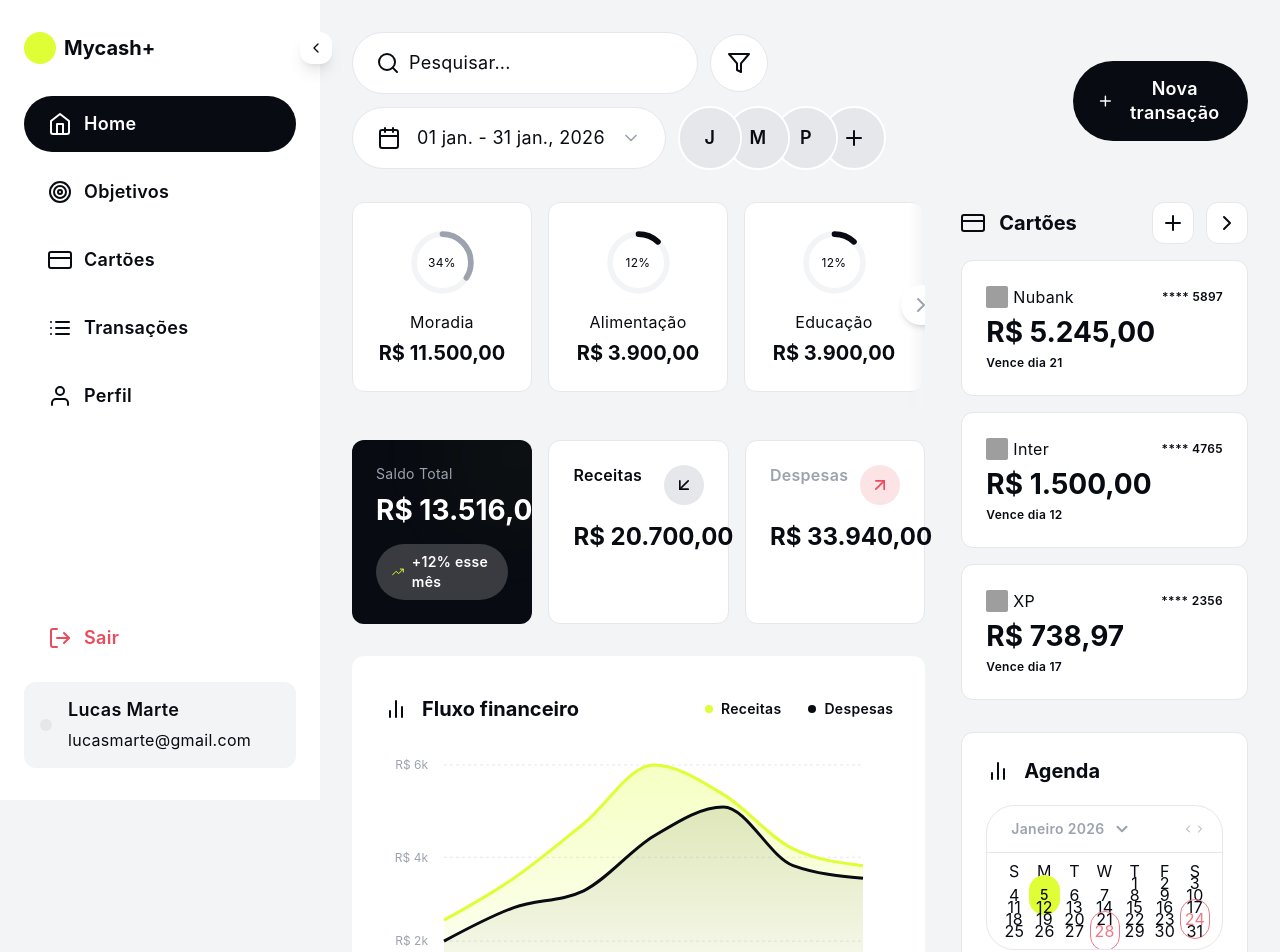
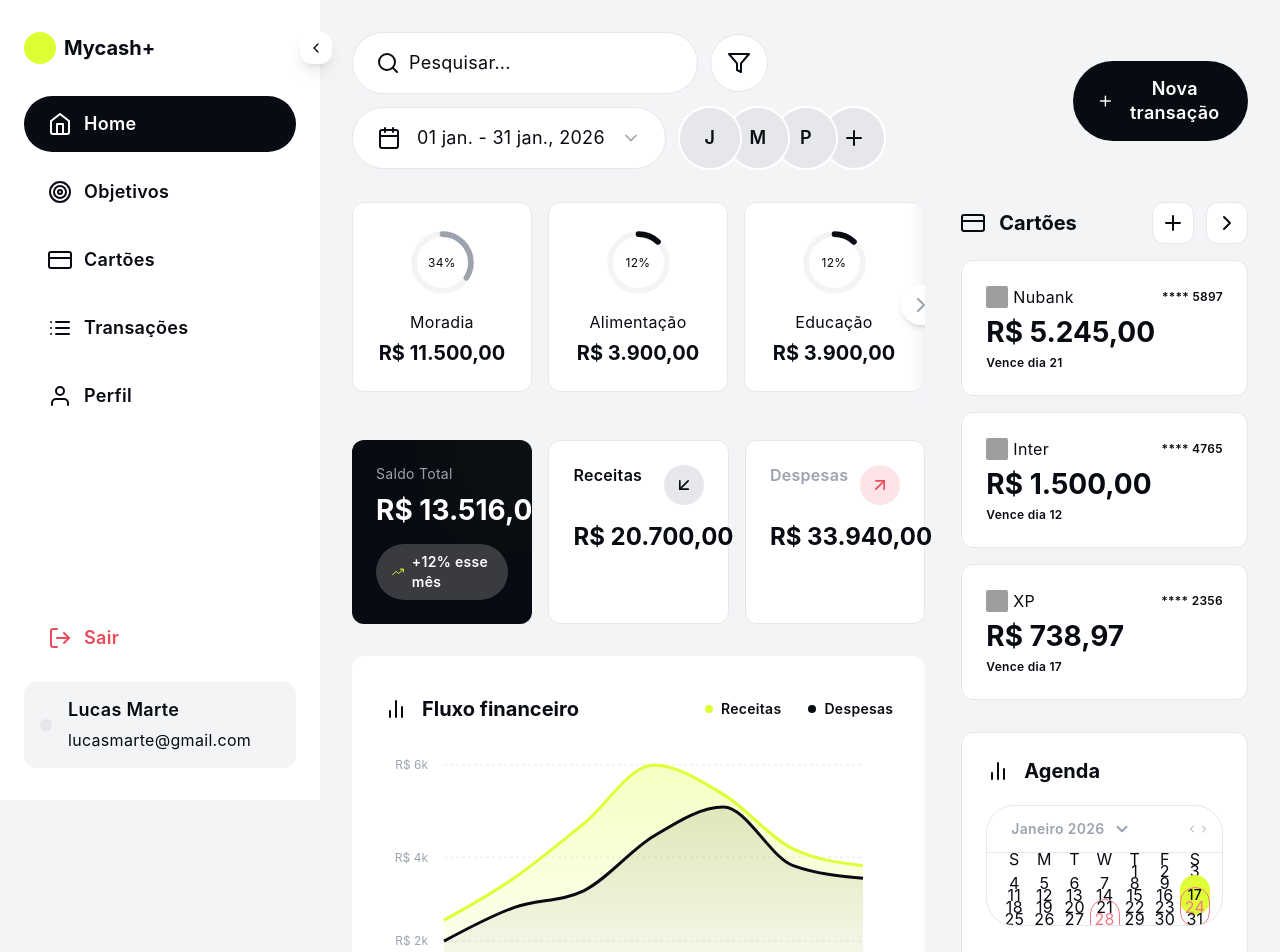
Before and after one commit to contatomarteacademy-design/projeto-teste-sequencia-prompts, a React (Vite) app: page / in a window 1280 px wide. Shown: the top 952 px of the page. Built offline with nearby package versions, Linux system fonts and the light colour scheme; grey boxes are pictures that could not be loaded.

Commit message:
fix: corrigir diagramação do calendário e atualizar imagens dos objetivos do Figma

```diff
--- a/src/components/dashboard/AgendaWidget.tsx
+++ b/src/components/dashboard/AgendaWidget.tsx
@@ -55,56 +55,9 @@ export default function AgendaWidget() {
     });
   };
 
-  // Verificar se é hoje
+  // Verificar se é hoje (17 de janeiro de 2026 para o mock)
   const isToday = (day: number) => {
-    const today = new Date();
-    return (
-      day === today.getDate() &&
-      month === today.getMonth() &&
-      year === today.getFullYear()
-    );
-  };
-
-  // Renderizar células do calendário
-  const renderCalendarDays = () => {
-    const days = [];
-
-    // Células vazias antes do primeiro dia do mês
-    for (let i = 0; i < startingDayOfWeek; i++) {
-      days.push(
-        <div key={`empty-${i}`} className="flex items-center justify-center h-12" />
-      );
-    }
-
-    // Dias do mês
-    for (let day = 1; day <= daysInMonth; day++) {
-      const dayEvents = getEventsForDate(day);
-      const hasEvent = dayEvents.length > 0;
-      const isCurrentDay = isToday(day);
-
-      days.push(
-        <div
-          key={day}
-          className="flex items-center justify-center h-12 relative"
-        >
-          {isCurrentDay ? (
-            <div className="w-10 h-10 bg-brand-500 rounded-full flex items-center justify-center">
-              <span className="text-label-sm font-medium text-neutral-1100">
-                {day}
-              </span>
-            </div>
-          ) : hasEvent ? (
-            <div className="w-10 h-10 border border-red-400 rounded-full flex items-center justify-center">
-              <span className="text-paragraph-md text-red-400">{day}</span>
-            </div>
-          ) : (
-            <span className="text-paragraph-md text-neutral-1100">{day}</span>
-          )}
-        </div>
-      );
-    }
-
-    return days;
+    return day === 17 && month === 0 && year === 2026;
   };
 
   // Eventos do mês atual ordenados por data
@@ -127,10 +80,10 @@ export default function AgendaWidget() {
       </div>
 
       {/* Calendário */}
-      <div className="border border-neutral-300 rounded-[28px] overflow-hidden mb-4">
+      <div className="bg-neutral-0 border border-neutral-300 rounded-[28px] overflow-hidden mb-4">
         {/* Header do Calendário */}
-        <div className="flex items-center justify-between px-4 py-1 border-b border-neutral-300">
-          <div className="flex items-center gap-2 px-2 py-[10px] rounded-[100px] hover:bg-neutral-200 transition-colors cursor-pointer">
+        <div className="flex items-center justify-between pl-4 pr-3 py-1 border-b border-neutral-300">
+          <div className="flex items-center gap-2 pl-2 pr-1 py-[10px] rounded-[100px] hover:bg-neutral-200 transition-colors cursor-pointer">
             <span className="text-label-sm text-neutral-500">
               {monthNames[month]} {year}
             </span>
@@ -169,21 +122,72 @@ export default function AgendaWidget() {
         </div>
 
         {/* Grid do Calendário */}
-        <div className="p-3">
+        <div className="px-3 py-0">
           {/* Dias da semana */}
-          <div className="grid grid-cols-7 gap-0 mb-0">
+          <div className="flex h-12 items-start justify-center">
             {weekDays.map((day, index) => (
               <div
                 key={index}
-                className="flex items-center justify-center h-12 text-paragraph-md text-neutral-1100"
+                className="flex flex-[1_0_0] items-center justify-center h-full min-h-px min-w-px"
               >
-                {day}
+                <span className="text-paragraph-md text-neutral-1100">{day}</span>
               </div>
             ))}
           </div>
 
-          {/* Dias do mês */}
-          <div className="grid grid-cols-7 gap-0">{renderCalendarDays()}</div>
+          {/* Semanas do mês */}
+          {Array.from({ length: Math.ceil((startingDayOfWeek + daysInMonth) / 7) }).map(
+            (_, weekIndex) => {
+              const weekDays = [];
+              for (let dayIndex = 0; dayIndex < 7; dayIndex++) {
+                const dayNumber = weekIndex * 7 + dayIndex - startingDayOfWeek + 1;
+                if (dayNumber < 1 || dayNumber > daysInMonth) {
+                  weekDays.push(
+                    <div
+                      key={`empty-${weekIndex}-${dayIndex}`}
+                      className="flex flex-[1_0_0] items-center justify-center h-12 min-h-px min-w-px"
+                    />
+                  );
+                } else {
+                  const dayEvents = getEventsForDate(dayNumber);
+                  const hasEvent = dayEvents.length > 0;
+                  const isCurrentDay = isToday(dayNumber);
+
+                  weekDays.push(
+                    <div
+                      key={dayNumber}
+                      className="flex flex-[1_0_0] items-center justify-center h-12 min-h-px min-w-px relative"
+                    >
+                      {isCurrentDay ? (
+                        <div className="w-10 h-10 bg-brand-500 rounded-full flex items-center justify-center">
+                          <span className="text-label-sm font-medium text-neutral-1100">
+                            {dayNumber}
+                          </span>
+                        </div>
+                      ) : hasEvent ? (
+                        <div className="w-10 h-10 border border-red-400 rounded-full flex items-center justify-center">
+                          <span className="text-paragraph-md text-red-400">
+                            {dayNumber}
+                          </span>
+                        </div>
+                      ) : (
+                        <div className="w-10 h-10 rounded-full flex items-center justify-center">
+                          <span className="text-paragraph-md text-neutral-1100">
+                            {dayNumber}
+                          </span>
+                        </div>
+                      )}
+                    </div>
+                  );
+                }
+              }
+              return (
+                <div key={weekIndex} className="flex h-12 items-start justify-center">
+                  {weekDays}
+                </div>
+              );
+            }
+          )}
         </div>
       </div>
 
@@ -200,9 +204,9 @@ export default function AgendaWidget() {
             return (
               <div
                 key={event.id}
-                className="flex items-center justify-between py-1 px-3 relative"
+                className="flex items-center justify-between pb-2 pt-1 px-3 relative h-[46px]"
               >
-                <div className="absolute left-[26px] top-[18px] w-2 h-2 bg-red-400 rounded-full" />
+                <div className="absolute left-[26px] top-[17px] w-2 h-2 bg-red-400 rounded-full" />
                 <span className="text-label-sm text-neutral-1100 font-medium pl-6">
                   {event.title}
                 </span>
--- a/src/utils/mockData.ts
+++ b/src/utils/mockData.ts
@@ -159,7 +159,7 @@ export const generateMockData = () => {
     });
   });
 
-  // Objetivos
+  // Objetivos - usando imagens do Figma
   const goals: Goal[] = [
     {
       id: uuidv4(),
@@ -168,7 +168,7 @@ export const generateMockData = () => {
       targetAmount: 50000,
       currentAmount: 25000,
       category: 'Lazer',
-      image: 'https://images.unsplash.com/photo-1515542622106-78bda8ba0e5b?w=400',
+      image: 'https://www.figma.com/api/mcp/asset/7b7b99ac-1e88-4482-a28a-e5fbdb26e44e',
       deadline: new Date('2024-12-31'),
     },
     {
@@ -178,7 +178,7 @@ export const generateMockData = () => {
       targetAmount: 100000,
       currentAmount: 50000,
       category: 'Transporte',
-      image: 'https://images.unsplash.com/photo-1492144534655-ae79c964c9d7?w=400',
+      image: 'https://www.figma.com/api/mcp/asset/66eb9d05-0949-445c-9cf9-18833db3a296',
       deadline: new Date('2025-06-30'),
     },
     {
@@ -188,7 +188,7 @@ export const generateMockData = () => {
       targetAmount: 500000,
       currentAmount: 250000,
       category: 'Moradia',
-      image: 'https://images.unsplash.com/photo-1515542622106-78bda8ba0e5b?w=400',
+      image: 'https://www.figma.com/api/mcp/asset/7b7b99ac-1e88-4482-a28a-e5fbdb26e44e',
       deadline: new Date('2026-12-31'),
     },
     {
@@ -198,7 +198,7 @@ export const generateMockData = () => {
       targetAmount: 50000,
       currentAmount: 25000,
       category: 'Reserva',
-      image: 'https://images.unsplash.com/photo-1620336655055-bd87ca8f1370?w=400',
+      image: 'https://www.figma.com/api/mcp/asset/f98d3e43-c0e8-4354-a5e5-a726457f6dc7',
       deadline: undefined,
     },
   ];
```
